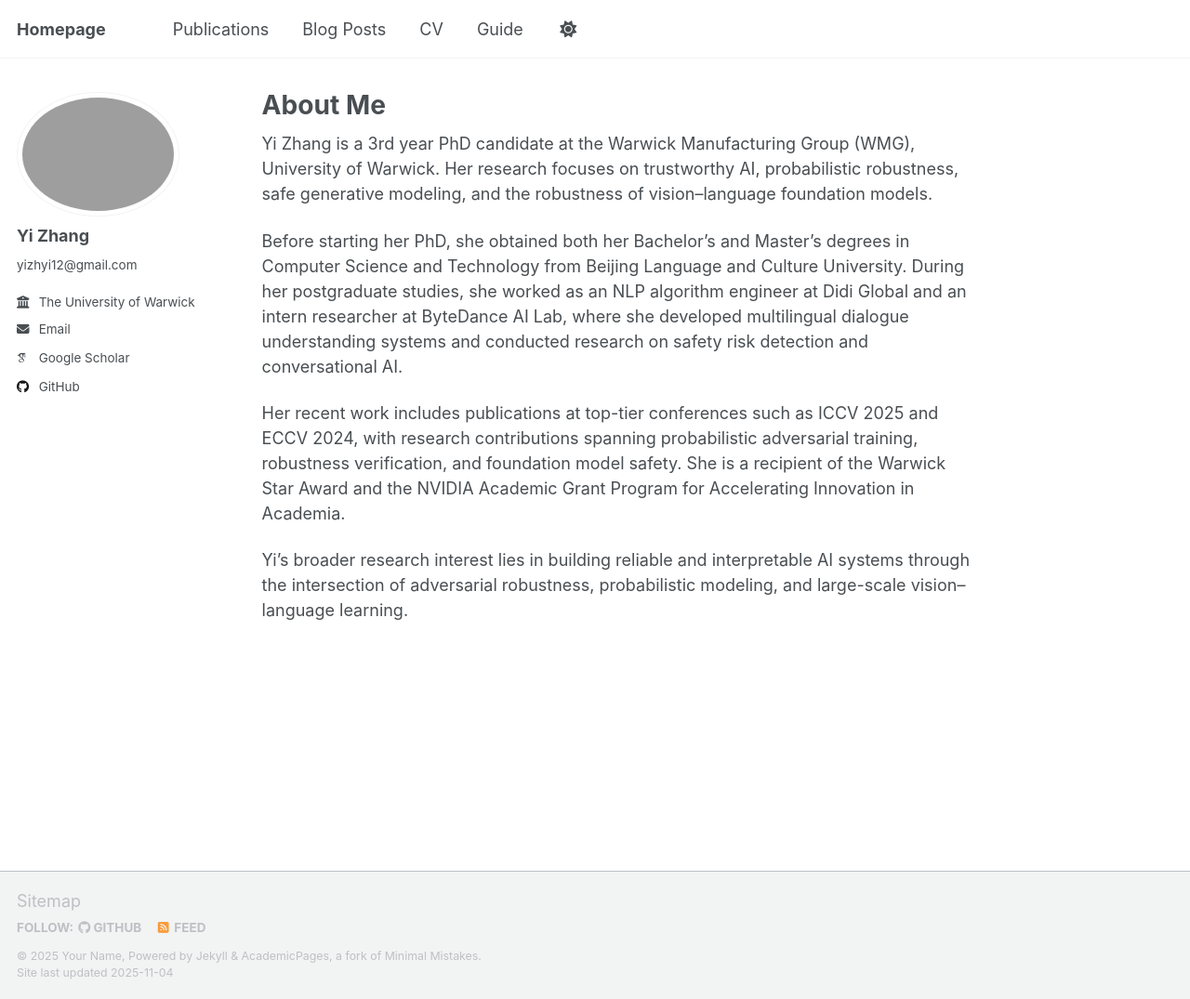
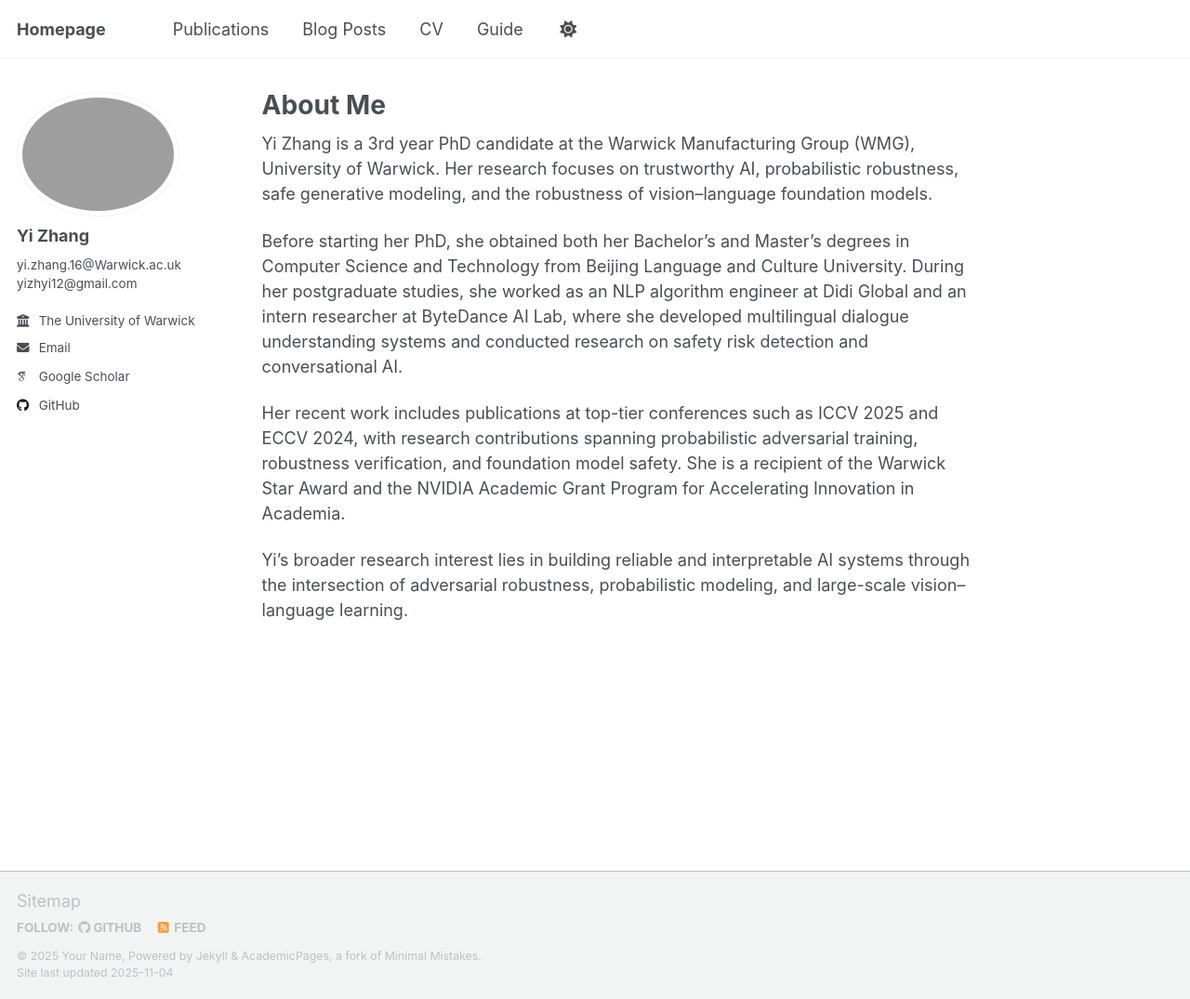
Before and after one commit to wellzline/wellzline.github.io, a Jekyll site: the page built from _pages/about.md, in a window 1280 px wide and 1075 px high. Shown: the whole window at 93% size. Built offline with Jekyll 4.4.1, drawn with Linux system fonts in a browser that asks for light colours; some web fonts are replaced; a script that is not in the unit is left out.

Commit message:
Initial commit

```diff
--- a/_config.yml
+++ b/_config.yml
@@ -27,11 +27,11 @@
   avatar           : "yi.png"
   name             : "Yi Zhang"
   pronouns         : # example: "she/her"
-  bio              : "yizhyi12@gmail.com"
+  bio              : "yi.zhang.16@Warwick.ac.uk  yizhyi12@gmail.com"
   # location         : "Earth"
   employer         : "The University of Warwick"
   uri              : # URL
-  email            : "none@example.org"
+  email            : "yizhyi12@gmail.com"
 
   # Academic websites
   academia         : # URL
```
